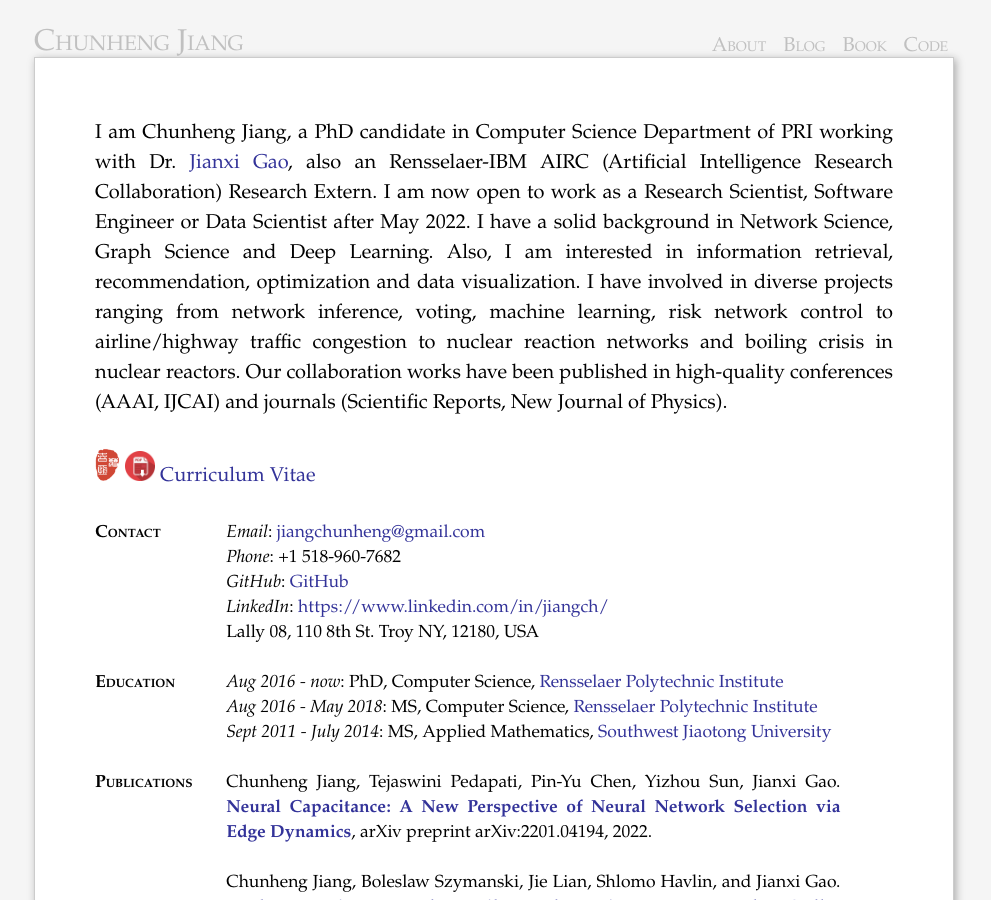
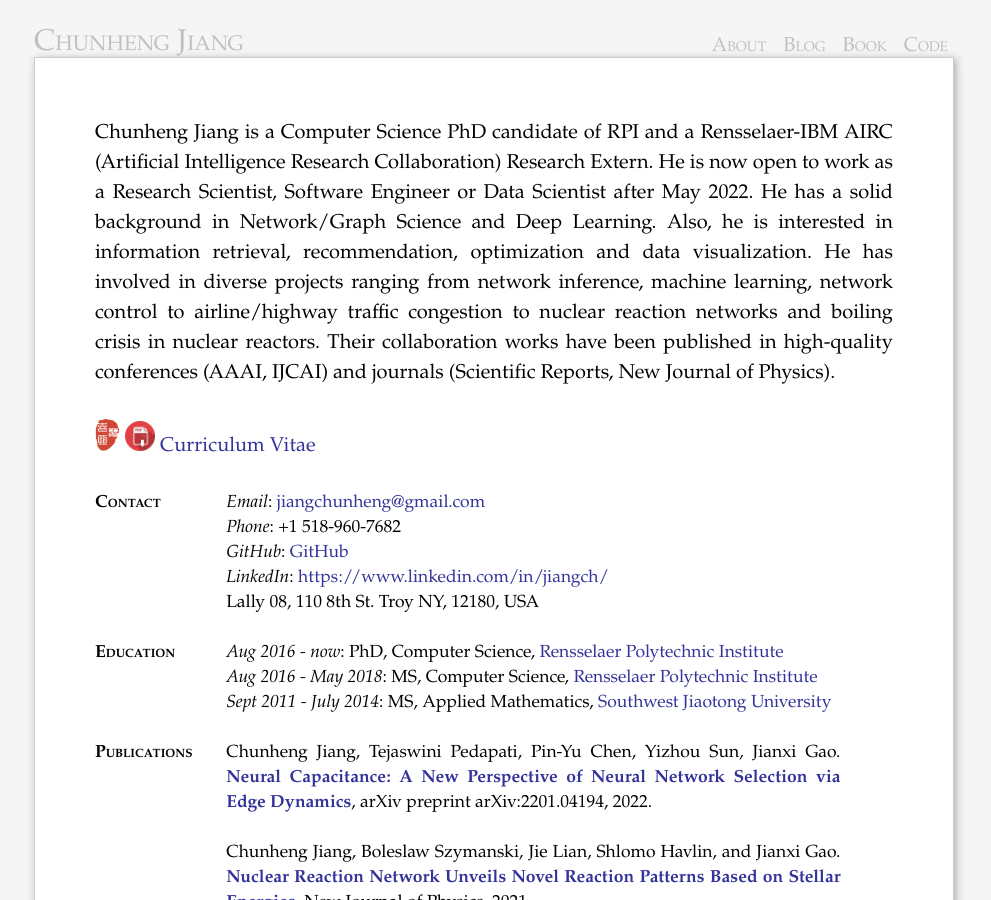
Before and after one commit to horsehour/horsehour.github.io, a Jekyll site: the page built from index.md, in a window 1280 px wide and 900 px high. Shown: the whole window, without its empty margins (146-1137 px from the left). Built offline with Jekyll 4.4.1, drawn with Linux system fonts in a browser that asks for light colours; comment, search, counter and statistics services are not loaded; some of the changed text lies outside the part shown.

Commit message:
revise the brief intro from I to He

```diff
--- a/index.md
+++ b/index.md
@@ -4,17 +4,17 @@ title: CHUNHENG JIANG
 section: About
 ---
 
-I am Chunheng Jiang, a PhD candidate in Computer Science Department of PRI
-working with Dr. [Jianxi Gao][gao]{:target="_blank"},
-also an Rensselaer-IBM AIRC (Artificial Intelligence Research Collaboration) Research Extern.
-I am now open to work as a Research Scientist, Software Engineer or Data Scientist after May 2022.
-I have a solid background in Network Science, Graph Science and Deep Learning.
-Also, I am interested in information retrieval, recommendation,
+Chunheng Jiang is a Computer Science PhD candidate of RPI
+<!--working with Dr. [Jianxi Gao][gao]{:target="_blank"},-->
+and a Rensselaer-IBM AIRC (Artificial Intelligence Research Collaboration) Research Extern.
+He is now open to work as a Research Scientist, Software Engineer or Data Scientist after May 2022.
+He has a solid background in Network/Graph Science and Deep Learning.
+Also, he is interested in information retrieval, recommendation,
 optimization and data visualization.
-I have involved in diverse projects ranging from network inference,
-voting, machine learning, risk network control to airline/highway traffic congestion to
+He has involved in diverse projects ranging from network inference,
+machine learning, network control to airline/highway traffic congestion to
 nuclear reaction networks and boiling crisis in nuclear reactors.
-Our collaboration works have been published in high-quality conferences (AAAI, IJCAI) and
+Their collaboration works have been published in high-quality conferences (AAAI, IJCAI) and
 journals (Scientific Reports, New Journal of Physics).
 
 <img src="/assets/images/seal.png" style="width: 25px;"/>
```
Also changed, not shown: other parts of index.md (+6 -6 lines), 1 other file.
